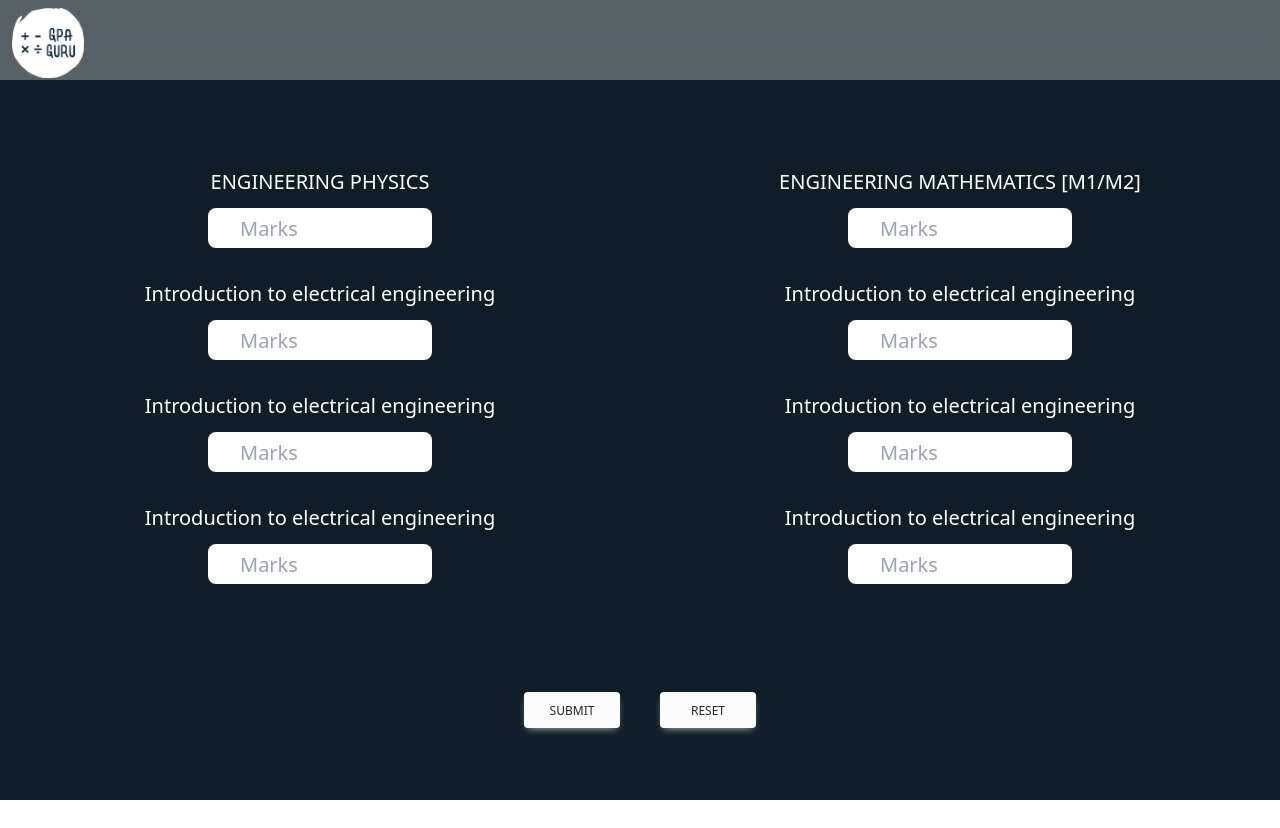
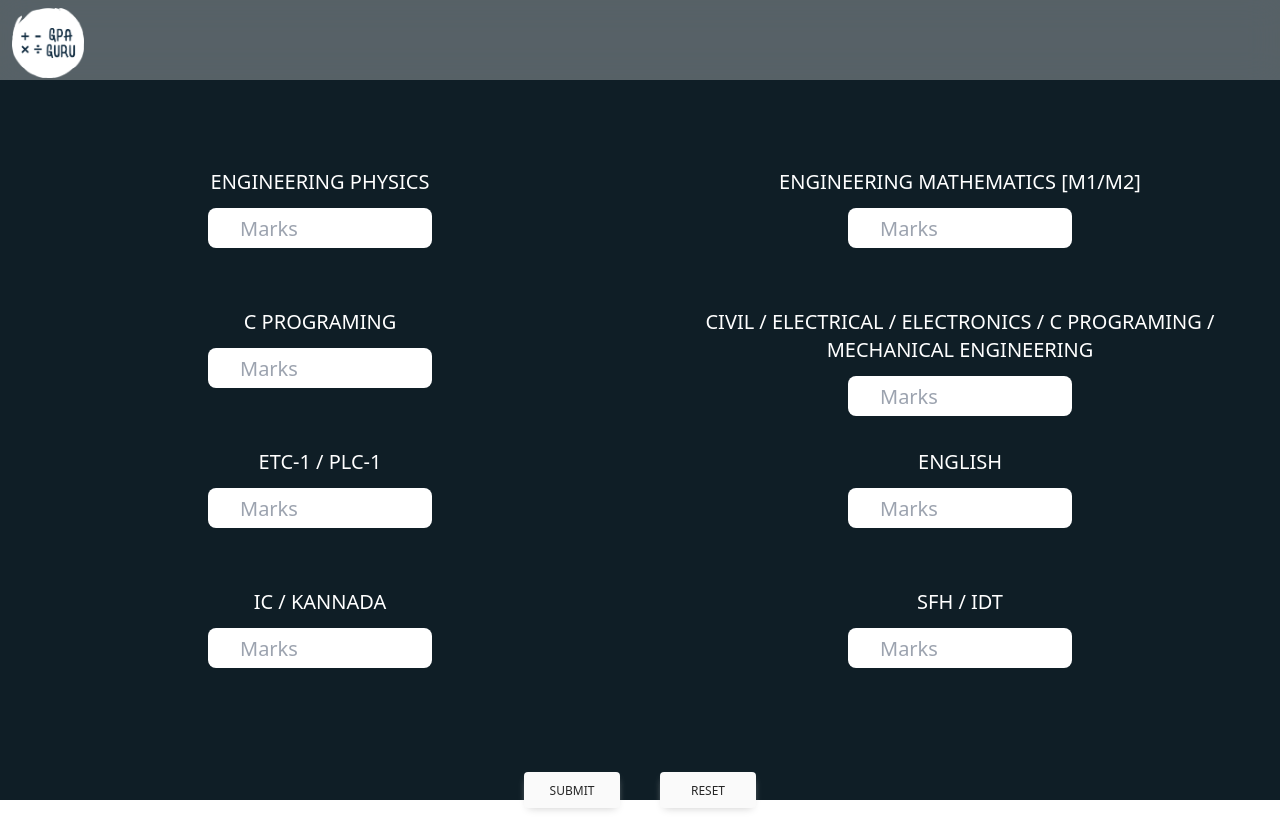
Before and after one commit to rockygeekz/GPAGURU, a React (Vite) app: page /p_scheme22 in a window 1280 px wide. Before the commit the page ends 800 px from the top, so only its background shows below. Built offline with nearby package versions, Linux system fonts and the light colour scheme.

Commit message:
subjects name done

```diff
--- a/src/components/ccycle.jsx
+++ b/src/components/ccycle.jsx
@@ -55,7 +55,7 @@ const Ccycle = () => {
         <div className="text-white inputs grid gap-y-8 lg:gap-y-8 mt-20 lg:mt-12 lg:grid-cols-2 lg:grid-rows-4 text-center max-h-[50rem] lg:text-xl">
           <div className="I-1">
             <label htmlFor="" className="">
-              Introduction to electrical engineering<br></br>
+            ENGINEERING CHEMISTRY<br></br>
               <input
                 type="number"
                 name="sub1"
@@ -67,7 +67,7 @@ const Ccycle = () => {
             </label>
           </div>
           <label htmlFor="">
-            Introduction to electrical engineering
+          ENGINEERING MATHEMATICS
             <br />
             <input
               type="number"
@@ -80,7 +80,7 @@ const Ccycle = () => {
           </label>
 
           <label htmlFor="">
-            Introduction to electrical engineering
+          COMPUTER AIDED ENGINEERING
             <br />
             <input
               type="number"
@@ -92,7 +92,7 @@ const Ccycle = () => {
             />
           </label>
           <label htmlFor="">
-            Introduction to electrical engineering
+          CIVIL/ELECTRICAL/ELECTRONICS/C PROGRAMING/MECHANICAL ENGINEERING
             <br />
             <input
               type="number"
@@ -104,7 +104,7 @@ const Ccycle = () => {
             />
           </label>
           <label htmlFor="">
-            Introduction to electrical engineering
+            ETC-1 / PLC-1
             <br />
             <input
               type="number"
@@ -116,7 +116,7 @@ const Ccycle = () => {
             />
           </label>
           <label htmlFor="">
-            Introduction to electrical engineering
+            ENGLISH
             <br />
             <input
               type="number"
@@ -128,7 +128,7 @@ const Ccycle = () => {
             />
           </label>
           <label htmlFor="">
-            Introduction to electrical engineering
+          IC / KANNADA
             <br />
             <input
               type="number"
@@ -140,7 +140,7 @@ const Ccycle = () => {
             />
           </label>
           <label htmlFor="">
-            Introduction to electrical engineering
+            SFH / IDT
             <br />
             <input
               type="number"
@@ -151,13 +151,6 @@ const Ccycle = () => {
               onChange={modchange}
             />
           </label>
-          <div className="last-btn flex justify-center items-center gap-3  ">
-            {/* {if(clicked){
-              let finalR = <Results score={inputText} />
-            }
-
-            } */}
-          </div>
         </div>
         <div className="buttons flex items-center justify-center mt-14 ">
           {/* {" "} */}
--- a/src/components/pcycle.jsx
+++ b/src/components/pcycle.jsx
@@ -81,7 +81,7 @@ const Pcycle = () => {
           </label>
 
           <label htmlFor="">
-            Introduction to electrical engineering
+            C PROGRAMING
             <br />
             <input
               type="number"
@@ -93,7 +93,7 @@ const Pcycle = () => {
             />
           </label>
           <label htmlFor="">
-            Introduction to electrical engineering
+            CIVIL / ELECTRICAL / ELECTRONICS / C PROGRAMING / MECHANICAL ENGINEERING
             <br />
             <input
               type="number"
@@ -105,7 +105,7 @@ const Pcycle = () => {
             />
           </label>
           <label htmlFor="">
-            Introduction to electrical engineering
+          ETC-1 / PLC-1
             <br />
             <input
               type="number"
@@ -117,7 +117,7 @@ const Pcycle = () => {
             />
           </label>
           <label htmlFor="">
-            Introduction to electrical engineering
+          ENGLISH
             <br />
             <input
               type="number"
@@ -129,7 +129,7 @@ const Pcycle = () => {
             />
           </label>
           <label htmlFor="">
-            Introduction to electrical engineering
+          IC / KANNADA
             <br />
             <input
               type="number"
@@ -141,7 +141,7 @@ const Pcycle = () => {
             />
           </label>
           <label htmlFor="">
-            Introduction to electrical engineering
+          SFH / IDT
             <br />
             <input
               type="number"
@@ -152,13 +152,7 @@ const Pcycle = () => {
               onChange={modchange}
             />
           </label>
-          <div className="last-btn flex justify-center items-center gap-3  ">
-            {/* {if(clicked){
-              let finalR = <Results score={inputText} />
-            }
 
-            } */}
-          </div>
         </div>
         <div className="buttons flex items-center justify-center mt-14 ">
           {/* {" "} */}
```
Also changed, not shown: 1 other file (tests, documents, lock files or other folders).
